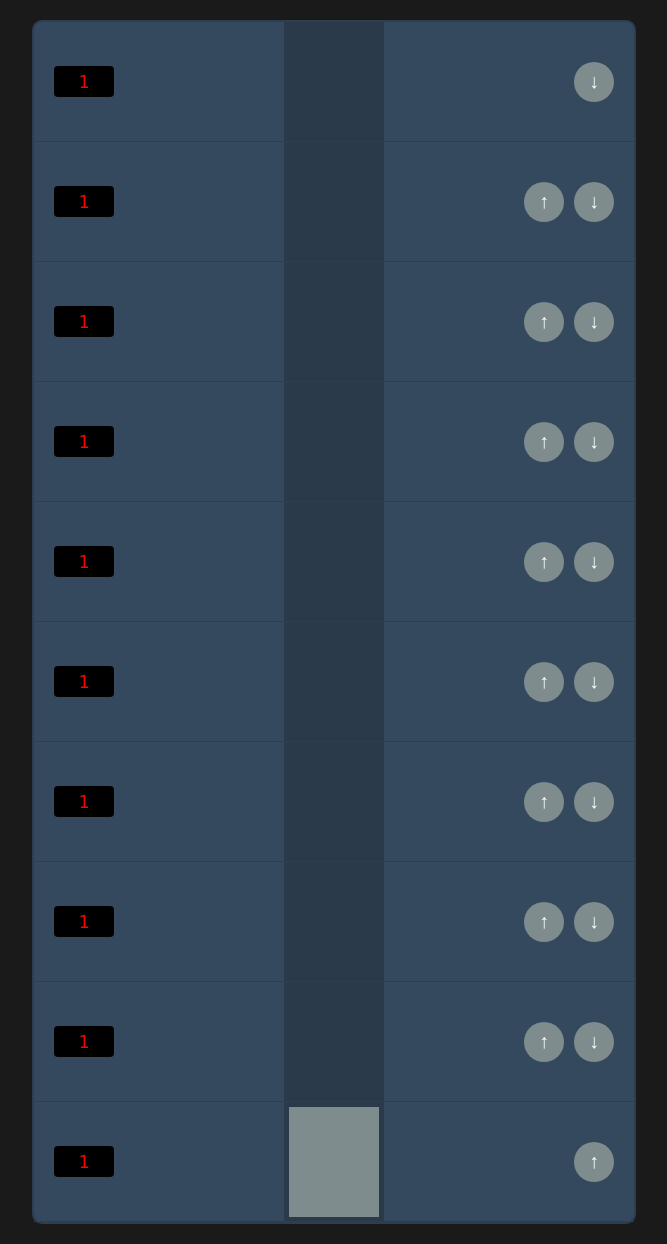
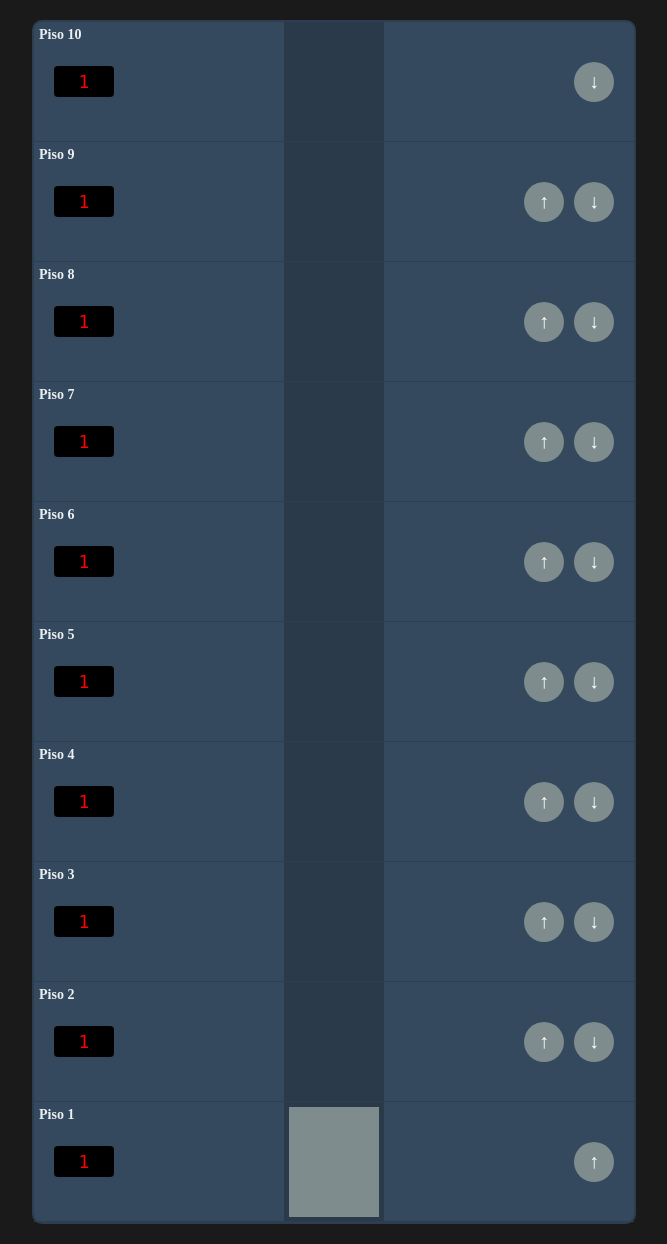
Before and after one commit to CtpN3m01/Prototipo-Elevador-RequerimientosDeSoftware, a Flask app: page / in a window 1280 px wide. Shown: the whole page, without its empty margins (306-973 px from the left). Run offline with Flask 3, Linux system fonts and the light colour scheme.

Commit message:
Texto de Pisos acomodados

```diff
--- a/templates/elevator.html
+++ b/templates/elevator.html
@@ -136,6 +136,15 @@
             font-size: 20px;
             margin-left: 5px;
         }
+
+        #PisoText {
+            position: absolute;
+            top: 5px;
+            left: 5px;
+            margin: 0;
+            font-size: 14px;
+            color: #ecf0f1;
+        }
     </style>
 </head>
 <body>
@@ -150,6 +159,7 @@
         </div>
 
         <div class="floor" id="floor10">
+            <h3 id="PisoText">Piso 10</h3>
             <div class="floor-display">10</div>
             <div class="call-buttons">
                 <button class="call-button" onclick="callElevator(10, 'down')">↓</button>
@@ -157,6 +167,7 @@
         </div>
 
         <div class="floor" id="floor9">
+            <h3 id="PisoText">Piso 9</h3>
             <div class="floor-display">9</div>
             <div class="call-buttons">
                 <button class="call-button" onclick="callElevator(9, 'up')">↑</button>
@@ -165,6 +176,7 @@
         </div>
 
         <div class="floor" id="floor8">
+            <h3 id="PisoText">Piso 8</h3>
             <div class="floor-display">8</div>
             <div class="call-buttons">
                 <button class="call-button" onclick="callElevator(8, 'up')">↑</button>
@@ -173,6 +185,7 @@
         </div>
 
         <div class="floor" id="floor7">
+            <h3 id="PisoText">Piso 7</h3>
             <div class="floor-display">7</div>
             <div class="call-buttons">
                 <button class="call-button" onclick="callElevator(7, 'up')">↑</button>
@@ -181,6 +194,7 @@
         </div>
 
         <div class="floor" id="floor6">
+            <h3 id="PisoText">Piso 6</h3>
             <div class="floor-display">6</div>
             <div class="call-buttons">
                 <button class="call-button" onclick="callElevator(6, 'up')">↑</button>
@@ -189,6 +203,7 @@
         </div>
 
         <div class="floor" id="floor5">
+            <h3 id="PisoText">Piso 5</h3>
             <div class="floor-display">5</div>
             <div class="call-buttons">
                 <button class="call-button" onclick="callElevator(5, 'up')">↑</button>
@@ -197,6 +212,7 @@
         </div>
 
         <div class="floor" id="floor4">
+            <h3 id="PisoText">Piso 4</h3>
             <div class="floor-display">4</div>
             <div class="call-buttons">
                 <button class="call-button" onclick="callElevator(4, 'up')">↑</button>
@@ -205,6 +221,7 @@
         </div>
 
         <div class="floor" id="floor3">
+            <h3 id="PisoText">Piso 3</h3>
             <div class="floor-display">3</div>
             <div class="call-buttons">
                 <button class="call-button" onclick="callElevator(3, 'up')">↑</button>
@@ -213,6 +230,7 @@
         </div>
 
         <div class="floor" id="floor2">
+            <h3 id="PisoText">Piso 2</h3>
             <div class="floor-display">2</div>
             <div class="call-buttons">
                 <button class="call-button" onclick="callElevator(2, 'up')">↑</button>
@@ -221,6 +239,7 @@
         </div>
 
         <div class="floor" id="floor1">
+            <h3 id="PisoText">Piso 1</h3>
             <div class="floor-display">1</div>
             <div class="call-buttons">
                 <button class="call-button" onclick="callElevator(1, 'up')">↑</button>
```
